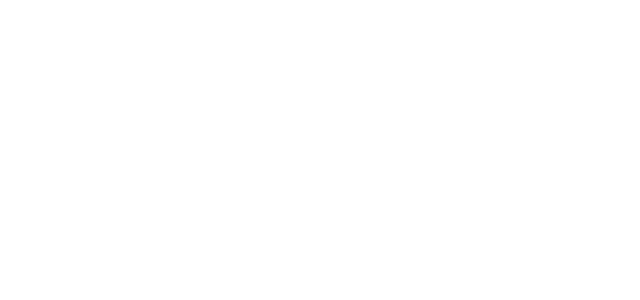
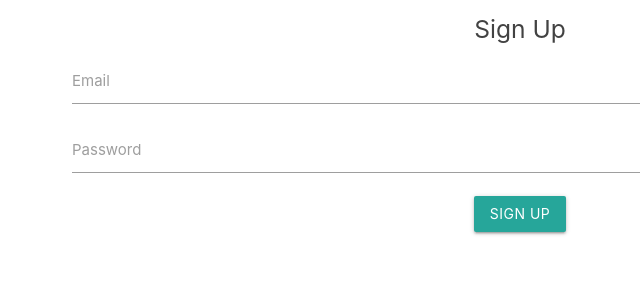
Before and after one commit to yashraut362/DCVerse_MovieApp, a React (Create React App) app: page /SignUp in a window 1280 px wide. Shown: the top 300 px of the page, without its empty margins (120-760 px from the left). Built offline with nearby package versions, Linux system fonts and the light colour scheme.

Commit message:
added auth forms

```diff
--- a/package.json
+++ b/package.json
@@ -6,6 +6,7 @@
     "@testing-library/jest-dom": "^4.2.4",
     "@testing-library/react": "^9.5.0",
     "@testing-library/user-event": "^7.2.1",
+    "firebase": "^7.14.5",
     "materialize-css": "^1.0.0-rc.2",
     "react": "^16.13.1",
     "react-dom": "^16.13.1",
--- a/src/App.js
+++ b/src/App.js
@@ -4,6 +4,8 @@ import { BrowserRouter, Route } from 'react-router-dom';
 import Home from './pages/Home';
 import Favourites from './pages/Favourites';
 import Movierequest from './pages/Movierequest';
+import SignIn from './components/auth/SignIn';
+import SignUp from './components/auth/SignUp';
 
 
 
@@ -14,6 +16,8 @@ function App() {
         <Route exact path="/" component={Home} />
         <Route path="/Favourites" component={Favourites} />
         <Route path="/Movierequest" component={Movierequest} />
+        <Route path="/Signin" component={SignIn} />
+        <Route path="/SignUp" component={SignUp} />
       </div>
     </BrowserRouter>
   );
--- /dev/null
+++ b/src/components/auth/SignIn.js
@@ -0,0 +1,40 @@
+import React, { Component } from 'react';
+
+class SignIn extends Component {
+    state = {
+        email: '',
+        password: '',
+    }
+    handleChange = (e) => {
+        this.setState({
+            [e.target.id]: e.target.value
+        })
+    }
+    handleSubmit = (e) => {
+        e.preventDefault();
+        console.log(this.state)
+
+    }
+    render() {
+        return (
+            <div className="container center">
+                <form onSubmit={this.handleSubmit} className="transparent">
+                    <h5 className="grey-text text-darken-3">SignIn</h5>
+                    <div className="input-field">
+                        <label htmlFor="email">Email</label>
+                        <input type="email" id="email" onChange={this.handleChange} />
+                    </div>
+                    <div className="input-field">
+                        <label htmlFor="password">Password</label>
+                        <input type="password" id="password" onChange={this.handleChange} />
+                    </div>
+                    <div className="input-field">
+                        <button className="btn">Login</button>
+                    </div>
+                </form>
+            </div>
+        );
+    }
+}
+
+export default SignIn;
--- /dev/null
+++ b/src/components/auth/SignUp.js
@@ -0,0 +1,40 @@
+import React, { Component } from 'react';
+
+class SignUp extends Component {
+    state = {
+        email: '',
+        password: '',
+    }
+    handleChange = (e) => {
+        this.setState({
+            [e.target.id]: e.target.value
+        })
+    }
+    handleSubmit = (e) => {
+        e.preventDefault();
+        console.log(this.state)
+
+    }
+    render() {
+        return (
+            <div className="container center">
+                <form onSubmit={this.handleSubmit} className="transparent">
+                    <h5 className="grey-text text-darken-3">Sign Up</h5>
+                    <div className="input-field">
+                        <label htmlFor="email">Email</label>
+                        <input type="email" id="email" onChange={this.handleChange} />
+                    </div>
+                    <div className="input-field">
+                        <label htmlFor="password">Password</label>
+                        <input type="password" id="password" onChange={this.handleChange} />
+                    </div>
+                    <div className="input-field">
+                        <button className="btn">Sign Up</button>
+                    </div>
+                </form>
+            </div>
+        );
+    }
+}
+
+export default SignUp;
--- a/src/pages/Favourites.js
+++ b/src/pages/Favourites.js
@@ -2,7 +2,6 @@ import React, { Component } from 'react';
 import Navbar from '../components/Navbar';
 
 class Favourites extends Component {
-
     render() {
         return (
             <div>
```
Also changed, not shown: src/config/fbConfig.js (added, +17 -0 lines), src/pages/Movierequest.js (line endings or trailing spaces), 1 other file (tests, documents, lock files or other folders).
